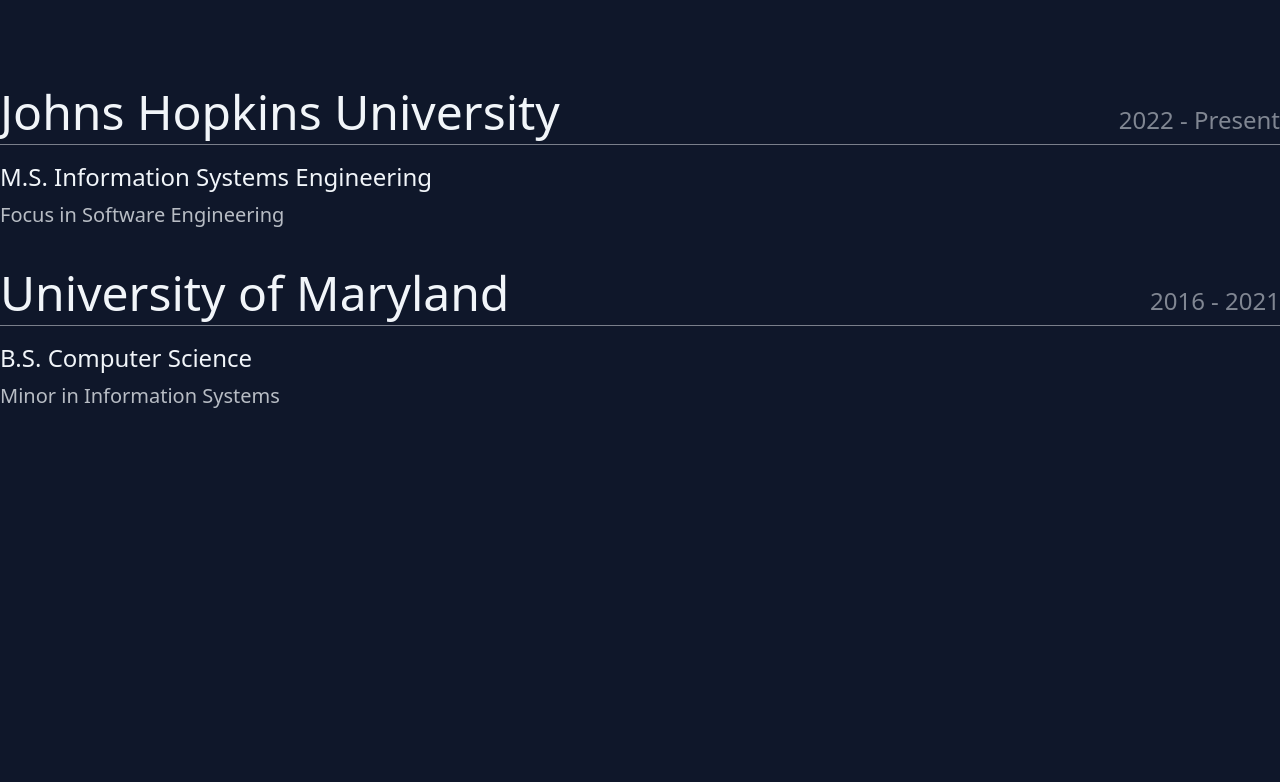
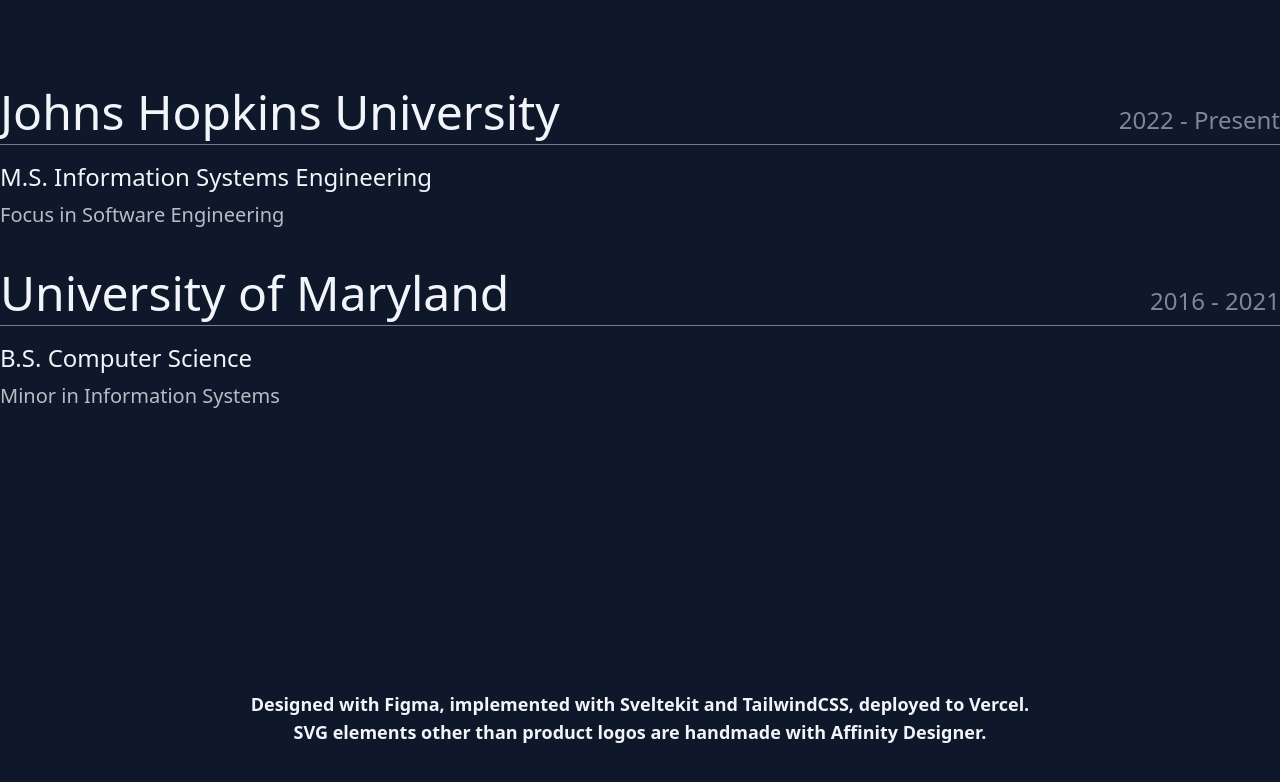
Before and after one commit to dobecad/jachio, a SvelteKit app in the folder app/: page / in a window 1280 px wide. Shown: the part 6633-7415 px from the top of the page. Before the commit the page ends 7243 px from the top, so only its background shows below. Built offline with nearby package versions, Linux system fonts and the light colour scheme.

Commit message:
Added footer

```diff
--- a/app/src/routes/+page.svelte
+++ b/app/src/routes/+page.svelte
@@ -10,6 +10,7 @@
 	import Projects from '$lib/components/Projects.svelte';
 	import Tools from '$lib/components/Tools.svelte';
 	import Databases from '$lib/components/Databases.svelte';
+	import Footer from '$lib/components/Footer.svelte';
 </script>
 
 <!-- <Cursor /> -->
@@ -70,4 +71,7 @@
 		<Education />
 	</section>
 	<div class="pt-40"/>
+	<footer class="pt-20 pb-10">
+		<Footer />
+	</footer>
 </div>
```
